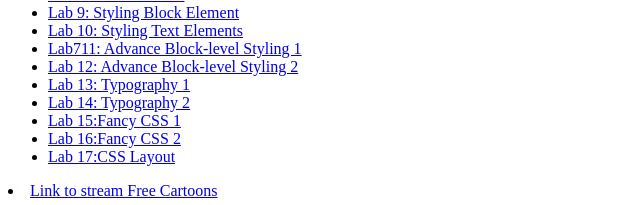
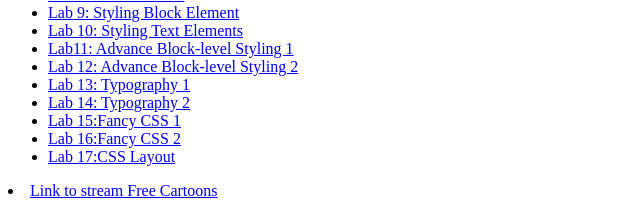
Before and after one commit to mbedolla863/cst251, a plain HTML site: page index.html in a window 1280 px wide. Shown: the part 843-1048 px from the top of the page, 0-640 px from the left. Drawn offline with Linux system fonts and the light colour scheme.

Commit message:
Update index.html

```diff
--- a/index.html
+++ b/index.html
@@ -20,7 +20,7 @@
 	<li><a href="lab8/">Lab 8: CSS Selectors</a></li>
 	<li><a href="lab9/">Lab 9: Styling Block Element</a></li>
 	<li><a href="lab10/">Lab 10: Styling Text Elements</a></li>
-	<li><a href="lab11/">Lab711: Advance Block-level Styling 1</a></li>
+	<li><a href="lab11/">Lab11: Advance Block-level Styling 1</a></li>
 	<li><a href="lab12/index.html">Lab 12: Advance Block-level Styling 2</a></li>
 	<li><a href="lab13/index.html">Lab 13: Typography 1</a></li>
 	<li><a href="lab14/index.html">Lab 14: Typography 2</a></li>
```
